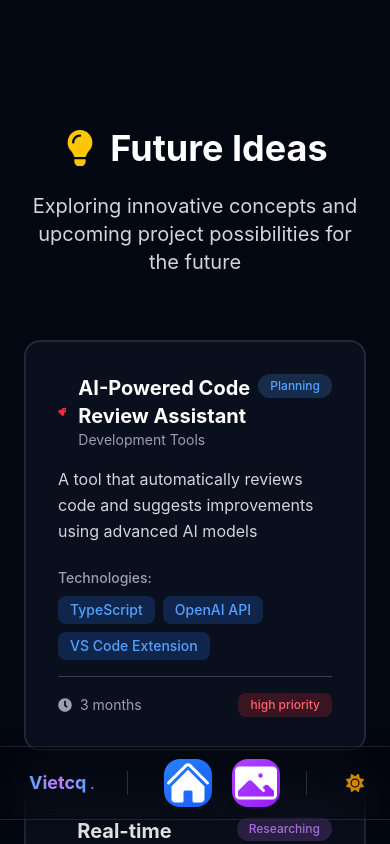
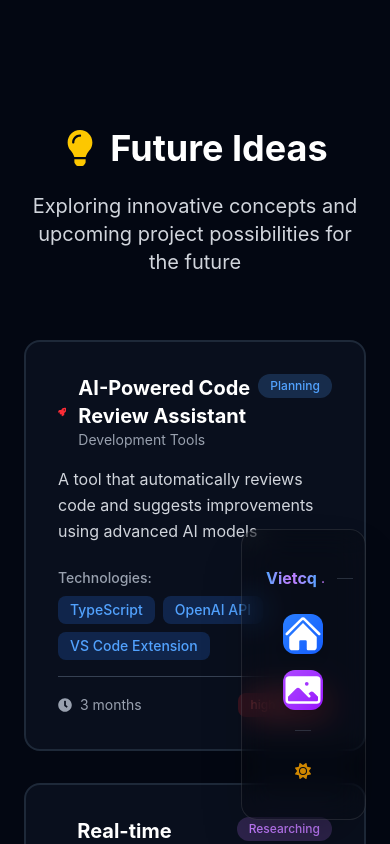
Before and after one commit to atdav3/portfolio-tuanat, a Next.js app: page /ideas in a window 390 px wide. Shown: the top 844 px of the page. Built offline with nearby package versions, Linux system fonts and the light colour scheme.

Commit message:
responsive(Dock): enhance responsiveness and add mobile support for navigation items

```diff
--- a/src/components/dock/Dock.jsx
+++ b/src/components/dock/Dock.jsx
@@ -7,7 +7,7 @@ import Modal from "./Modal";
 
 const NavigationItem = ({
   item, activeSection, theme, scrollToSection,
-  isHovered, onHover, onLeave, onLogoClick, logoRef
+  isHovered, onHover, onLeave, onLogoClick, logoRef, isMobile
 }) => {
   const IconComponent = item.icon;
   const isActive = activeSection === item.id;
@@ -20,7 +20,7 @@ const NavigationItem = ({
         onClick={onLogoClick}
         onMouseEnter={onHover}
         onMouseLeave={onLeave}
-        className={`relative group flex items-center justify-center h-12 px-4 rounded-2xl transition-all duration-500 ease-out transform cursor-pointer ${
+        className={`relative group flex items-center justify-center h-10 sm:h-12 px-3 sm:px-4 rounded-xl sm:rounded-2xl transition-all duration-500 ease-out transform cursor-pointer ${
           isHovered ? "scale-125" : "hover:scale-110"
         } ${
           activeSection === "hero"
@@ -30,7 +30,7 @@ const NavigationItem = ({
         title="Open Vietcq Modal"
       >
         <span
-          className={`text-lg font-bold transition-all duration-500 bg-gradient-to-r ${
+          className={`text-base sm:text-lg font-bold transition-all duration-500 bg-gradient-to-r ${
             theme === "dark"
               ? "from-blue-400 via-purple-400 to-blue-400"
               : "from-blue-600 via-purple-600 to-blue-600"
@@ -40,7 +40,7 @@ const NavigationItem = ({
           Vietcq
         </span>
         <span
-          className={`inline-block ml-1 text-base transition-all duration-500 ${
+          className={`inline-block ml-1 text-sm sm:text-base transition-all duration-500 ${
             theme === "dark" ? "text-purple-400" : "text-purple-600"
           }`}
           style={{ animation: "float 3s ease-in-out infinite" }}
@@ -56,7 +56,7 @@ const NavigationItem = ({
       onClick={() => (item.link ? (window.location.href = item.link) : scrollToSection(item.id))}
       onMouseEnter={onHover}
       onMouseLeave={onLeave}
-      className={`relative group flex flex-col items-center justify-center w-12 h-12 rounded-2xl transition-all duration-500 ease-out transform cursor-pointer ${
+      className={`relative group flex flex-col items-center justify-center w-10 h-10 sm:w-12 sm:h-12 rounded-xl sm:rounded-2xl transition-all duration-500 ease-out transform cursor-pointer ${
         isHovered
           ? "scale-125"
           : isActive
@@ -66,7 +66,7 @@ const NavigationItem = ({
       title={item.label}
     >
       <IconComponent
-        size={isHovered ? 24 : 20}
+        size={isHovered ? (isMobile ? 18 : 24) : (isMobile ? 16 : 20)}
         className={`transition-all duration-500 ease-out ${
           isHovered
             ? (theme === 'dark' ? 'text-gray-200' : 'text-gray-800')
@@ -82,20 +82,20 @@ const NavigationItem = ({
   );
 };
 
-const ThemeToggle = ({ theme, setTheme, isHovered, onHover, onLeave }) => (
+const ThemeToggle = ({ theme, setTheme, isHovered, onHover, onLeave, isMobile }) => (
   <button
     onClick={() => setTheme(theme === "dark" ? "light" : "dark")}
     onMouseEnter={onHover}
     onMouseLeave={onLeave}
-    className={`relative group flex items-center justify-center w-12 h-12 rounded-2xl transition-all duration-500 ease-out transform cursor-pointer ${
+    className={`relative group flex items-center justify-center w-10 h-10 sm:w-12 sm:h-12 rounded-xl sm:rounded-2xl transition-all duration-500 ease-out transform cursor-pointer ${
       isHovered ? "scale-125" : "hover:scale-110"
     } hover:bg-gray-100/60 dark:hover:bg-gray-800/60 active:scale-95`}
     title={`Switch to ${theme === "dark" ? "light" : "dark"} mode`}
   >
     {theme === "dark" ? (
-      <FaSun size={isHovered ? 22 : 18} className="text-yellow-600 group-hover:text-yellow-500 transition-all duration-500 ease-out" />
+      <FaSun size={isHovered ? (isMobile ? 18 : 22) : (isMobile ? 16 : 18)} className="text-yellow-600 group-hover:text-yellow-500 transition-all duration-500 ease-out" />
     ) : (
-      <FaMoon size={isHovered ? 22 : 18} className="text-slate-600 group-hover:text-slate-500 transition-all duration-500 ease-out" />
+      <FaMoon size={isHovered ? (isMobile ? 18 : 22) : (isMobile ? 16 : 18)} className="text-slate-600 group-hover:text-slate-500 transition-all duration-500 ease-out" />
     )}
     <div className="absolute -top-10 left-1/2 -translate-x-1/2 px-2 py-1 bg-gray-900 dark:bg-gray-100 text-white dark:text-gray-900 text-xs rounded opacity-0 group-hover:opacity-100 transition-opacity duration-200 pointer-events-none whitespace-nowrap hidden md:block">
       {theme === "dark" ? "Light mode" : "Dark mode"}
@@ -109,6 +109,7 @@ const Dock = ({ theme, setTheme, activeSection, scrollToSection, navigationItems
   const [isModalOpen, setIsModalOpen] = useState(false);
   const [dockRect, setDockRect] = useState(null);
   const [logoRect, setLogoRect] = useState(null);
+  const [isMobile, setIsMobile] = useState(false);
 
   const logoBtnRef = useRef(null);
   const dockRef = useRef(null);
@@ -119,6 +120,17 @@ const Dock = ({ theme, setTheme, activeSection, scrollToSection, navigationItems
 
   // Sử dụng class từ global.css
   const dockBgClass = "glass-effect";
+
+  // Check screen size
+  useEffect(() => {
+    const checkScreenSize = () => {
+      setIsMobile(window.innerWidth < 640);
+    };
+
+    checkScreenSize();
+    window.addEventListener('resize', checkScreenSize);
+    return () => window.removeEventListener('resize', checkScreenSize);
+  }, []);
 
   // cập nhật dockRect để modal tính vị trí
   useEffect(() => {
@@ -162,11 +174,19 @@ const Dock = ({ theme, setTheme, activeSection, scrollToSection, navigationItems
     <>
       <nav
         ref={dockRef}
-        className={`fixed bottom-6 left-1/2 -translate-x-1/2 z-50 transition-all duration-300 rounded-2xl px-5 py-3 ${dockBgClass} shadow-2xl`}
+        className={`fixed z-50 transition-all duration-300 shadow-2xl ${dockBgClass}
+          bottom-6 right-6 sm:bottom-6 sm:left-1/2 sm:-translate-x-1/2 sm:right-auto
+          rounded-2xl sm:px-5 sm:py-3 px-3 py-5
+          flex flex-col sm:flex-row items-center justify-center
+        `}
       >
-        <div className="flex items-center justify-center">
+        <div className="flex flex-col sm:flex-row items-center justify-center">
           {navigationItems.map((item, index) => (
-            <div key={item.id} className={`flex items-center transition-all duration-300 ease-out ${hoveredItem === item.id ? "mx-4" : "mx-2.5"}`}>
+            <div key={item.id} className={`flex items-center transition-all duration-300 ease-out ${
+              hoveredItem === item.id
+                ? "sm:mx-4 my-3 sm:my-0"
+                : "sm:mx-2.5 my-2 sm:my-0"
+            }`}>
               <NavigationItem
                 item={item}
                 activeSection={activeSection}
@@ -177,20 +197,36 @@ const Dock = ({ theme, setTheme, activeSection, scrollToSection, navigationItems
                 onLeave={handleItemLeave}
                 onLogoClick={item.isLogo ? handleLogoClick : undefined}
                 logoRef={item.isLogo ? logoBtnRef : undefined}
+                isMobile={isMobile}
               />
               {index === 0 && (
-                <div className={`w-px h-6 transition-all duration-300 ease-out ${hoveredItem === item.id || hoveredItem === navigationItems[index + 1]?.id ? "mx-5" : "mx-4"} ${theme === "dark" ? "bg-gray-600/50" : "bg-gray-300/50"}`} />
+                <div className={`transition-all duration-300 ease-out ${
+                  hoveredItem === item.id || hoveredItem === navigationItems[index + 1]?.id
+                    ? "sm:mx-5 my-4 sm:my-0"
+                    : "sm:mx-4 my-3 sm:my-0"
+                } ${theme === "dark" ? "bg-gray-600/50" : "bg-gray-300/50"}
+                  w-4 h-px sm:w-px sm:h-6
+                `} />
               )}
             </div>
           ))}
-          <div className={`w-px h-6 transition-all duration-300 ease-out ${hoveredItem === navigationItems[navigationItems.length - 1]?.id || hoveredItem === "theme" ? "mx-5" : "mx-4"} ${theme === "dark" ? "bg-gray-600/50" : "bg-gray-300/50"}`} />
-          <div className={`transition-all duration-300 ease-out ${hoveredItem === "theme" ? "mx-4" : "mx-2"}`}>
+          <div className={`transition-all duration-300 ease-out ${
+            hoveredItem === navigationItems[navigationItems.length - 1]?.id || hoveredItem === "theme"
+              ? "sm:mx-5 my-4 sm:my-0"
+              : "sm:mx-4 my-3 sm:my-0"
+          } ${theme === "dark" ? "bg-gray-600/50" : "bg-gray-300/50"}
+            w-4 h-px sm:w-px sm:h-6
+          `} />
+          <div className={`transition-all duration-300 ease-out ${
+            hoveredItem === "theme" ? "sm:mx-4 my-3 sm:my-0" : "sm:mx-2 my-2 sm:my-0"
+          }`}>
             <ThemeToggle
               theme={theme}
               setTheme={setTheme}
               isHovered={hoveredItem === "theme"}
               onHover={() => handleItemHover("theme")}
               onLeave={handleItemLeave}
+              isMobile={isMobile}
             />
           </div>
         </div>
--- a/src/components/layout/Showcase.jsx
+++ b/src/components/layout/Showcase.jsx
@@ -28,15 +28,15 @@ const Showcase = () => {
                         ? 'bg-black/20 border-white/10 shadow-black/30'
                         : 'bg-white/30 border-white/20 shadow-gray-500/20'
                 }`}>
-                    <div className="flex items-center gap-8 p-12">
-                        {/* Left: Octocat */}
-                        <div className="flex-shrink-0">
+                    <div className="flex items-center gap-4 md:gap-8 p-6 md:p-12">
+                        {/* Left: Octocat - Hidden on mobile, smaller on tablet */}
+                        <div className="hidden sm:block flex-shrink-0">
                             <Image
                                 src="/img/octocat.png"
                                 alt="GitHub Octocat"
                                 width={300}
                                 height={300}
-                                className="object-contain"
+                                className="object-contain w-32 h-32 md:w-56 md:h-56 lg:w-72 lg:h-72"
                                 priority
                             />
                         </div>
--- a/src/components/layout/about/About.jsx
+++ b/src/components/layout/about/About.jsx
@@ -84,7 +84,7 @@ const About = ({ theme }) => {
 
           <div className="grid lg:grid-cols-2 gap-16 items-center">
             {/* Scrolling Card */}
-            <div className={`relative max-w-xl h-160 rounded-lg shadow-2xl border overflow-hidden group ${
+            <div className={`relative max-w-xl lg:max-w-none mx-auto h-96 sm:h-120 lg:h-160 rounded-lg shadow-2xl border overflow-hidden group ${
               theme === 'dark'
                 ? 'bg-slate-800 border-blue-200/20'
                 : 'bg-white border-blue-300/40'
@@ -132,8 +132,8 @@ const About = ({ theme }) => {
               </div>
             </div>
 
-            {/* 3D Model */}
-            <div className="relative h-full flex items-center justify-center">
+            {/* 3D Model - Hidden on tablet and mobile */}
+            <div className="relative h-full items-center justify-center hidden lg:flex">
               <PCModel />
             </div>
           </div>
```
Also changed, not shown: src/components/layout/Contact.jsx (+7 -7 lines).
